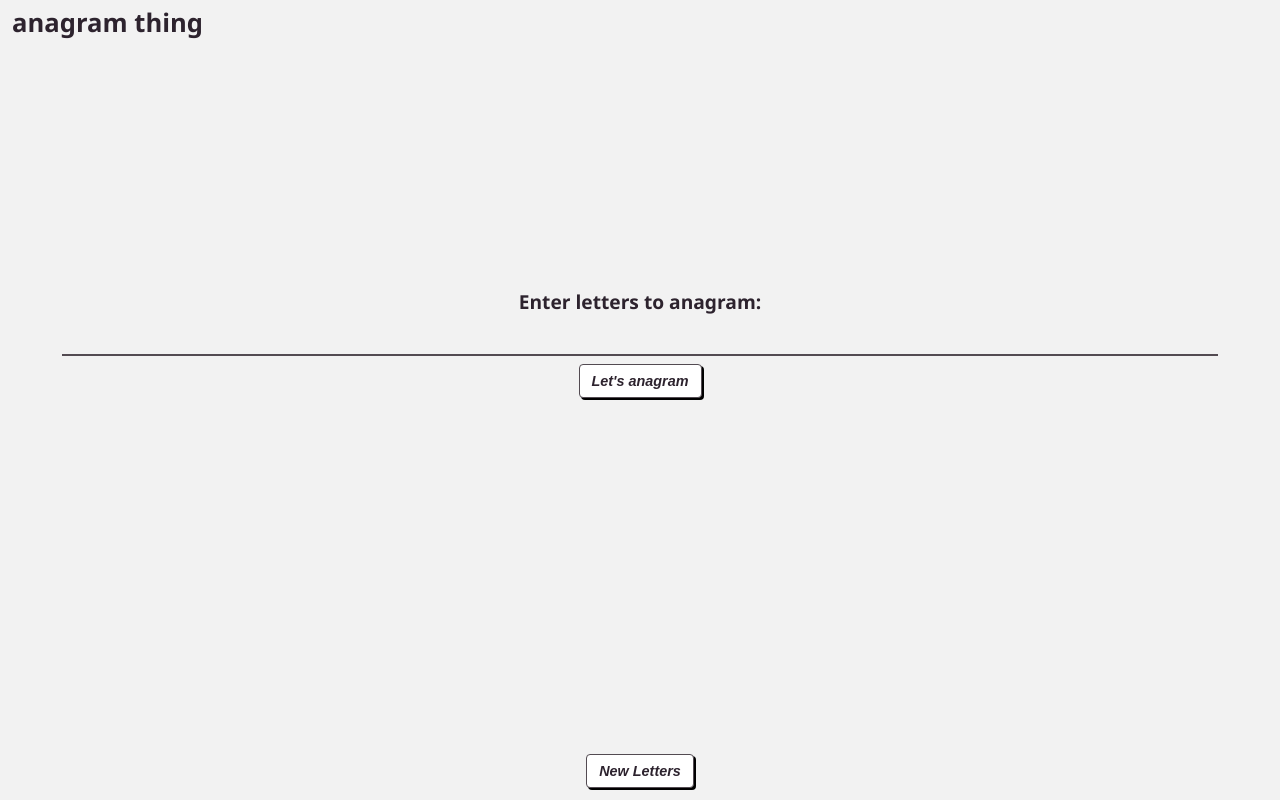
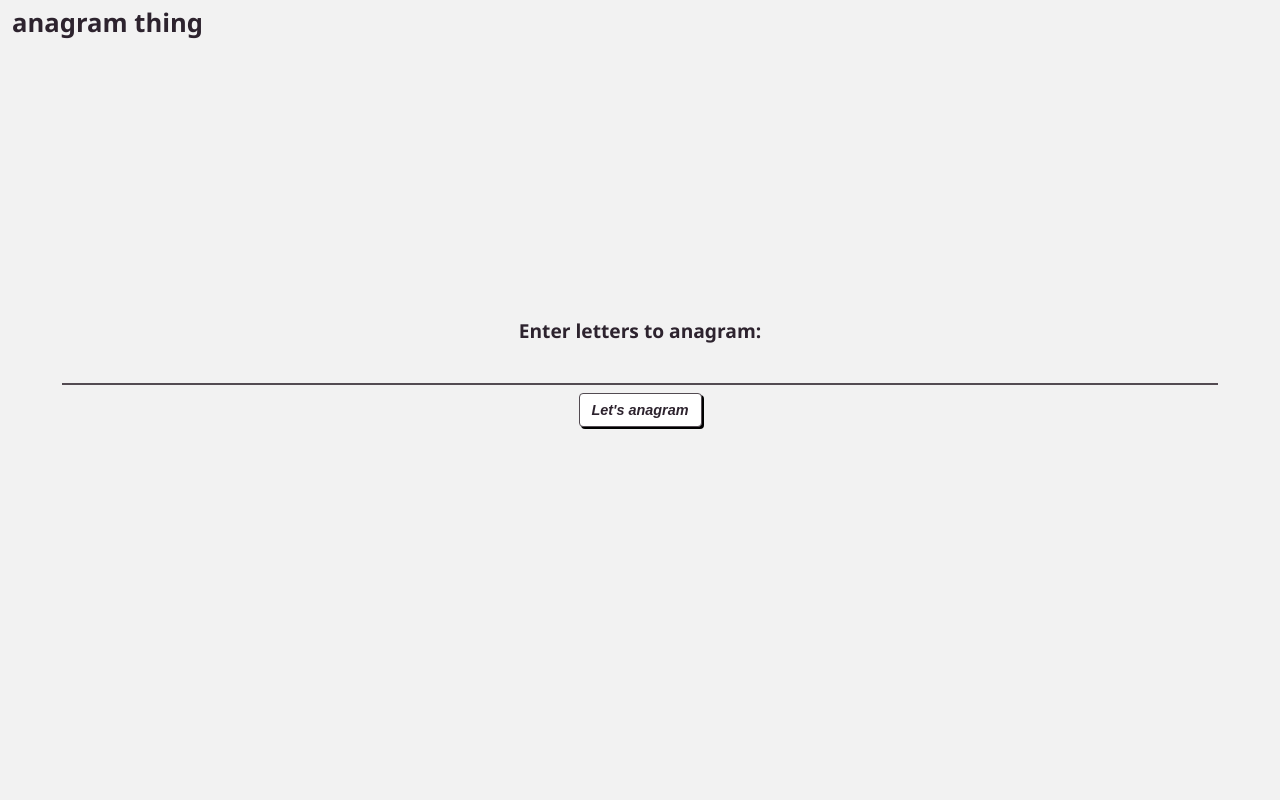
Before and after one commit to akowalz/anagramic, a React (Vite) app: page / in a window 1280 px wide. Built offline with nearby package versions, Linux system fonts and the light colour scheme.

Commit message:
fix buttons issue

```diff
--- a/src/App.css
+++ b/src/App.css
@@ -1,6 +1,6 @@
 #root {
   text-align: center;
-  height: 100vh;
+  height: 100dvh;
   display: flex;
   flex-direction: column;
 }
--- a/src/App.tsx
+++ b/src/App.tsx
@@ -121,6 +121,7 @@ function App() {
 
       <div id="tool-container">{getContainerView()}</div>
 
+      {letters.length !== 0 && (
         <div className="tool-footer">
           {currentToolActions.reset && <button onClick={reset}>Reset</button>}
           {currentToolActions.shuffle && (
@@ -128,6 +129,7 @@ function App() {
           )}
           <button onClick={() => newLetters()}>New Letters</button>
         </div>
+      )}
     </>
   );
 }
```
Lines whose indentation alone changed are shown as unchanged.
